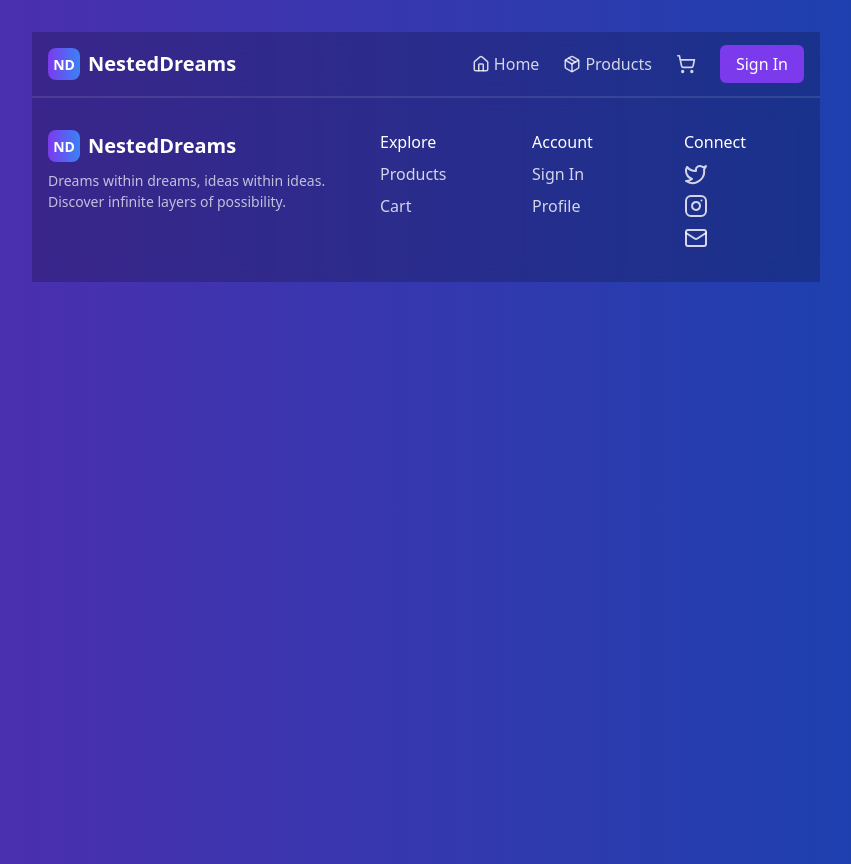
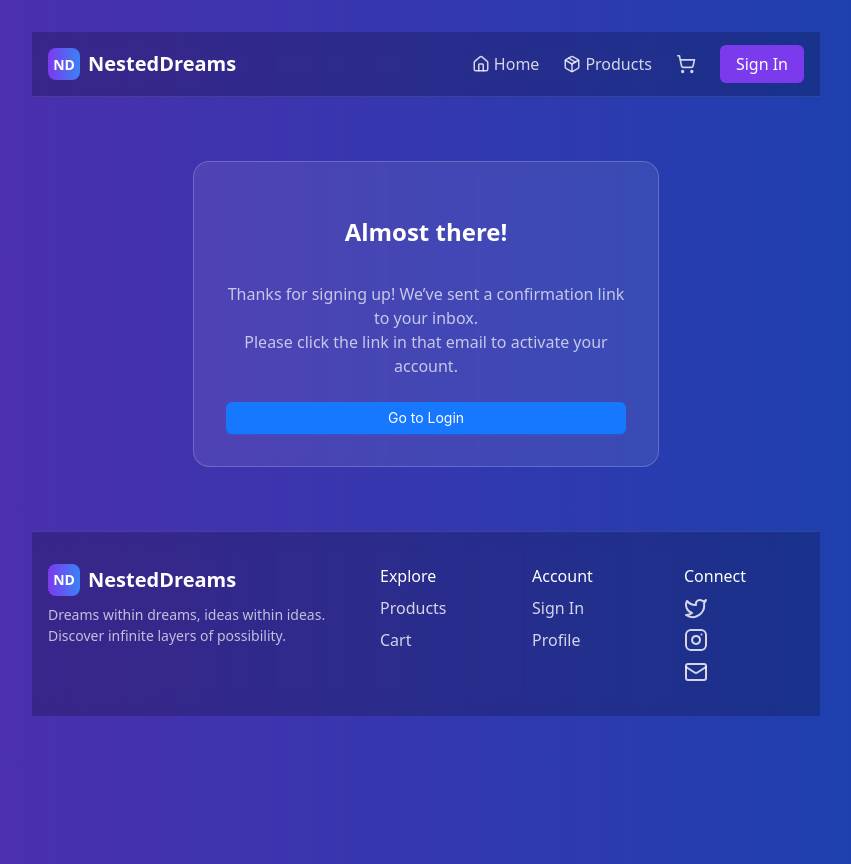
Before and after one commit to egoitzaulestia/NestedDreams, a React (Vite) app: page /check-email in a window 1280 px wide. Shown: the whole page, without its empty margins (214-1065 px from the left). Built offline with nearby package versions, Linux system fonts and the light colour scheme.

Commit message:
Register and redirection working

```diff
--- a/src/App.jsx
+++ b/src/App.jsx
@@ -4,6 +4,7 @@ import Home from "./pages/Home";
 import Register from "./pages/Register";
 import Login from "./pages/Login";
 import Profile from "./pages/Profile";
+import CheckEmail from "./pages/CheckEmail";
 import Products from "./pages/Products";
 import Cart from "./pages/Cart";
 import NavBar from "./components/NavBar";
@@ -23,6 +24,7 @@ function App() {
             <Route path="/" element={<Home />} />
             <Route path="/register" element={<Register />} />
             <Route path="/login" element={<Login />} />
+            <Route path="/check-email" element={<CheckEmail />} />
             <Route path="/confirm/:emailToken" element={<Confirm />} />
             <Route path="/products" element={<Products />} />
             <Route path="/cart" element={<Cart />} />
--- /dev/null
+++ b/src/pages/CheckEmail.jsx
@@ -0,0 +1,29 @@
+import { Button } from "antd";
+import { Link } from "react-router-dom";
+
+const CheckEmail = () => {
+  return (
+    <div className="page-wrap">
+      <section className="card-section">
+        <div className="card-row">
+          <section className="card">
+            <h2 className="card-title">Almost there!</h2>
+            <p className="card-description">
+              Thanks for signing up! We’ve sent a confirmation link to your
+              inbox.
+              <br />
+              Please click the link in that email to activate your account.
+            </p>
+            <Link to="/login">
+              <Button type="primary" block>
+                Go to Login
+              </Button>
+            </Link>
+          </section>
+        </div>
+      </section>
+    </div>
+  );
+};
+
+export default CheckEmail;
--- a/src/pages/Confirm.jsx
+++ b/src/pages/Confirm.jsx
@@ -10,7 +10,7 @@ const Confirm = () => {
   const navigate = useNavigate();
 
   useEffect(() => {
-    async () => {
+    (async () => {
       try {
         await axios.get(`${API_URL}/users/confirm/${emailToken}`);
         message.success("Your email is confirmed! you can now log in");
@@ -22,7 +22,7 @@ const Confirm = () => {
       } finally {
         setTimeout(() => navigate("/login"), 1500);
       }
-    };
+    })(); // We invoke the async function here with '()'
   }, [emailToken, navigate]);
 
   return (
--- a/src/pages/Register.jsx
+++ b/src/pages/Register.jsx
@@ -12,7 +12,7 @@ import {
   Eye,
   EyeOff,
 } from "lucide-react";
-import { Form, Input, Button, message, Modal } from "antd";
+import { Form, Input, Button, message } from "antd";
 
 const Register = () => {
   const { register } = useContext(UserContext);
@@ -21,32 +21,26 @@ const Register = () => {
 
   const onFinish = async (values) => {
     try {
+      // Call register only once
       const { message: msg } = await register(values);
-
-      Modal.info({
-        title: "Almost there!",
-        content: (
-          <p>
-            {msg ||
-              "Thanks for signing up! We've sent you a confirmation email."}
-            <br />
-            Please check your inbox and click the link to confirm your account.
-          </p>
-        ),
-        onOk: () => navigate("/login"),
-        okText: "Go to Login",
-      });
+      navigate("/check-email");
+      message.success(
+        msg || "Thanks! Check your email to confirm, then log in.",
+        1.5
+      );
     } catch (err) {
-      const errMsg = err.response?.data?.message || "Registration failed";
-      if (err.response?.data?.message) {
+      if (err.response?.status === 400 && err.response.data.errors) {
         form.setFields(
           err.response.data.errors.map((e) => ({
             name: e.path,
             errors: [e.message],
           }))
         );
+        // don’t navigate
+        return;
       }
-      message.error(errMsg);
+      // other errors
+      message.error(err.response?.data?.message || "Registration failed");
     }
   };
 
```
